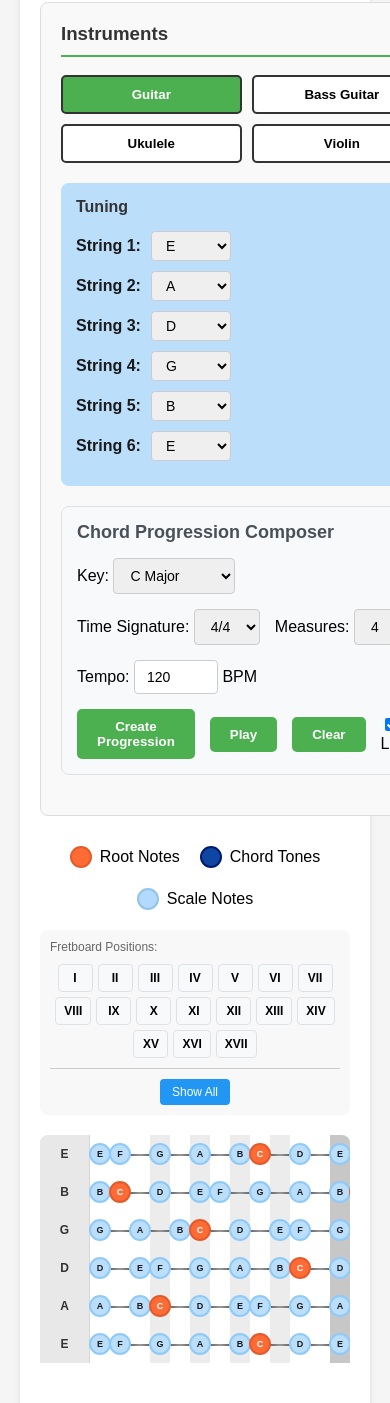
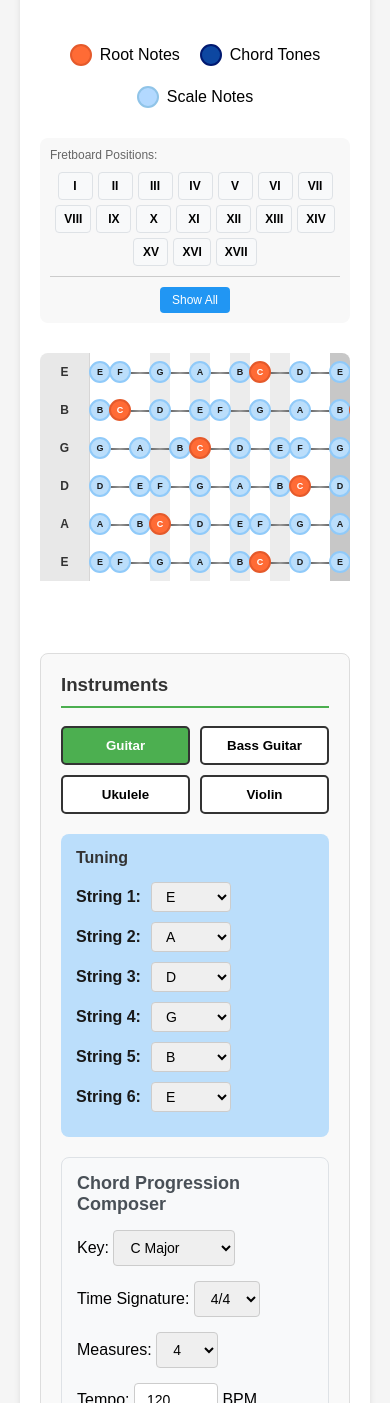
Before and after one commit to alexgrimes/chord-visualizer-ii, a plain HTML site: page musical-keys-visualizer/chord-progression-version.html in a window 390 px wide. Shown: the part 1230-2633 px from the top of the page. Drawn offline with Linux system fonts and the light colour scheme; a web font is replaced by a local one.

Commit message:
Move instrument selection section to bottom of page with updated mobile layout ordering

```diff
--- a/musical-keys-visualizer/chord-progression-version.html
+++ b/musical-keys-visualizer/chord-progression-version.html
@@ -1071,21 +1071,35 @@
                 justify-content: center;
             }
 
-            /* Mobile Layout Reordering: Chord Progression → Instruments → Fretboard */
+            /* Mobile Layout Reordering: Use container flex to order all sections */
+            .container {
+                display: flex;
+                flex-direction: column;
+            }
+
             .info-panel {
                 flex-direction: column;
+                order: 1; /* Key info and progression controls first */
             }
 
             .key-info {
-                order: 1; /* Chord progression first */
+                order: 1; /* Key info first within info panel */
+            }
+
+            .legend {
+                order: 2; /* Legend second */
+            }
+
+            .position-controls {
+                order: 3; /* Position controls third */
+            }
+
+            .fretboard {
+                order: 4; /* Fretboard fourth */
             }
 
             .instrument-panel {
-                order: 2; /* Instruments second */
-            }
-
-            .fretboard {
-                order: 3; /* Fretboard last */
+                order: 5; /* Instruments last */
             }
 
             /* Make progression controls more prominent on mobile */
@@ -1127,6 +1141,43 @@
                     <div class="count-in-display" id="countInDisplay">4</div>
                 </div>
             </div>
+        </div>
+
+        <!-- Legend -->
+        <div class="legend">
+            <div class="legend-item">
+                <div class="legend-dot" style="background: #ff6b35; border: 2px solid #e55a2b;"></div>
+                <span>Root Notes</span>
+            </div>
+            <div class="legend-item">
+                <div class="legend-dot" style="background: #0D47A1; border: 2px solid #001970;"></div>
+                <span>Chord Tones</span>
+            </div>
+            <div class="legend-item">
+                <div class="legend-dot" style="background: #B3D9FF; border: 2px solid #90C4E8;"></div>
+                <span>Scale Notes</span>
+            </div>
+        </div>
+
+        <!-- Position Controls -->
+        <div class="position-controls" id="positionControls" style="display: none;">
+            <span class="position-label">Fretboard Positions:</span>
+            <div class="position-buttons" id="positionButtons">
+                <!-- Position buttons will be generated here -->
+            </div>
+            <div class="zoom-controls">
+                <button class="zoom-btn" onclick="resetZoom()">Show All</button>
+            </div>
+        </div>
+
+        <!-- Fretboard -->
+        <div class="fretboard">
+            <div class="fretboard-zoom-container" id="fretboardZoomContainer">
+                <div id="fretboard"></div>
+            </div>
+        </div>
+
+        <!-- Instrument Panel -->
         <div class="instrument-panel">
             <h3>Instruments</h3>
             <div class="instrument-buttons" id="instrumentButtons"></div>
@@ -1217,41 +1268,6 @@
                         <!-- Cadence buttons will be generated here -->
                     </div>
                 </div>
-                </div>
-            </div>
-        </div>
-
-        <!-- Legend -->
-        <div class="legend">
-            <div class="legend-item">
-                <div class="legend-dot" style="background: #ff6b35; border: 2px solid #e55a2b;"></div>
-                <span>Root Notes</span>
-            </div>
-            <div class="legend-item">
-                <div class="legend-dot" style="background: #0D47A1; border: 2px solid #001970;"></div>
-                <span>Chord Tones</span>
-            </div>
-            <div class="legend-item">
-                <div class="legend-dot" style="background: #B3D9FF; border: 2px solid #90C4E8;"></div>
-                <span>Scale Notes</span>
-            </div>
-        </div>
-
-        <!-- Position Controls -->
-        <div class="position-controls" id="positionControls" style="display: none;">
-            <span class="position-label">Fretboard Positions:</span>
-            <div class="position-buttons" id="positionButtons">
-                <!-- Position buttons will be generated here -->
-            </div>
-            <div class="zoom-controls">
-                <button class="zoom-btn" onclick="resetZoom()">Show All</button>
-            </div>
-        </div>
-
-        <!-- Fretboard -->
-        <div class="fretboard">
-            <div class="fretboard-zoom-container" id="fretboardZoomContainer">
-                <div id="fretboard"></div>
             </div>
         </div>
     </div>
```
Also changed, not shown: musical-keys-visualizer/index.html (+58 -42 lines). Lines whose indentation alone changed are shown as unchanged.
